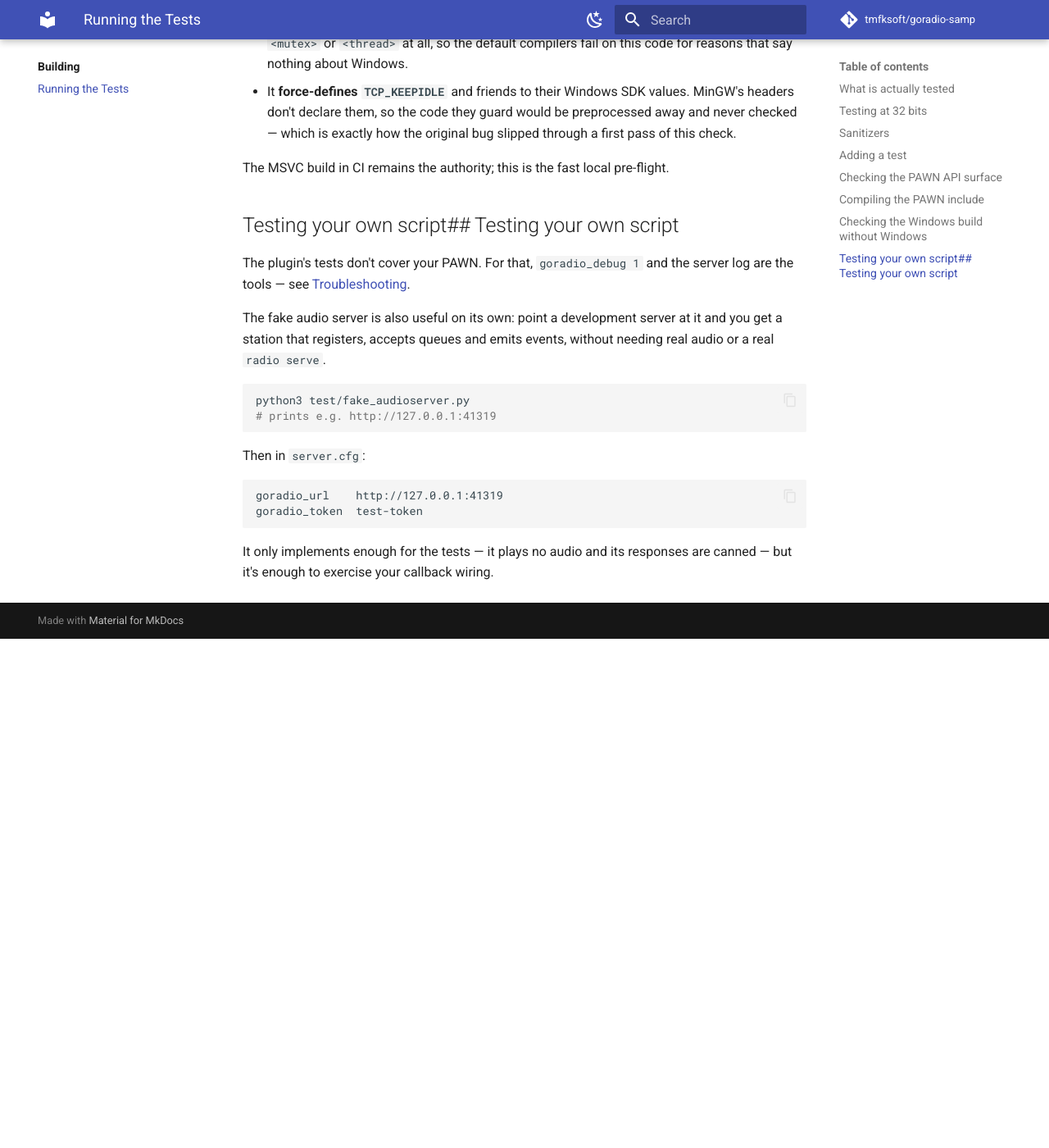
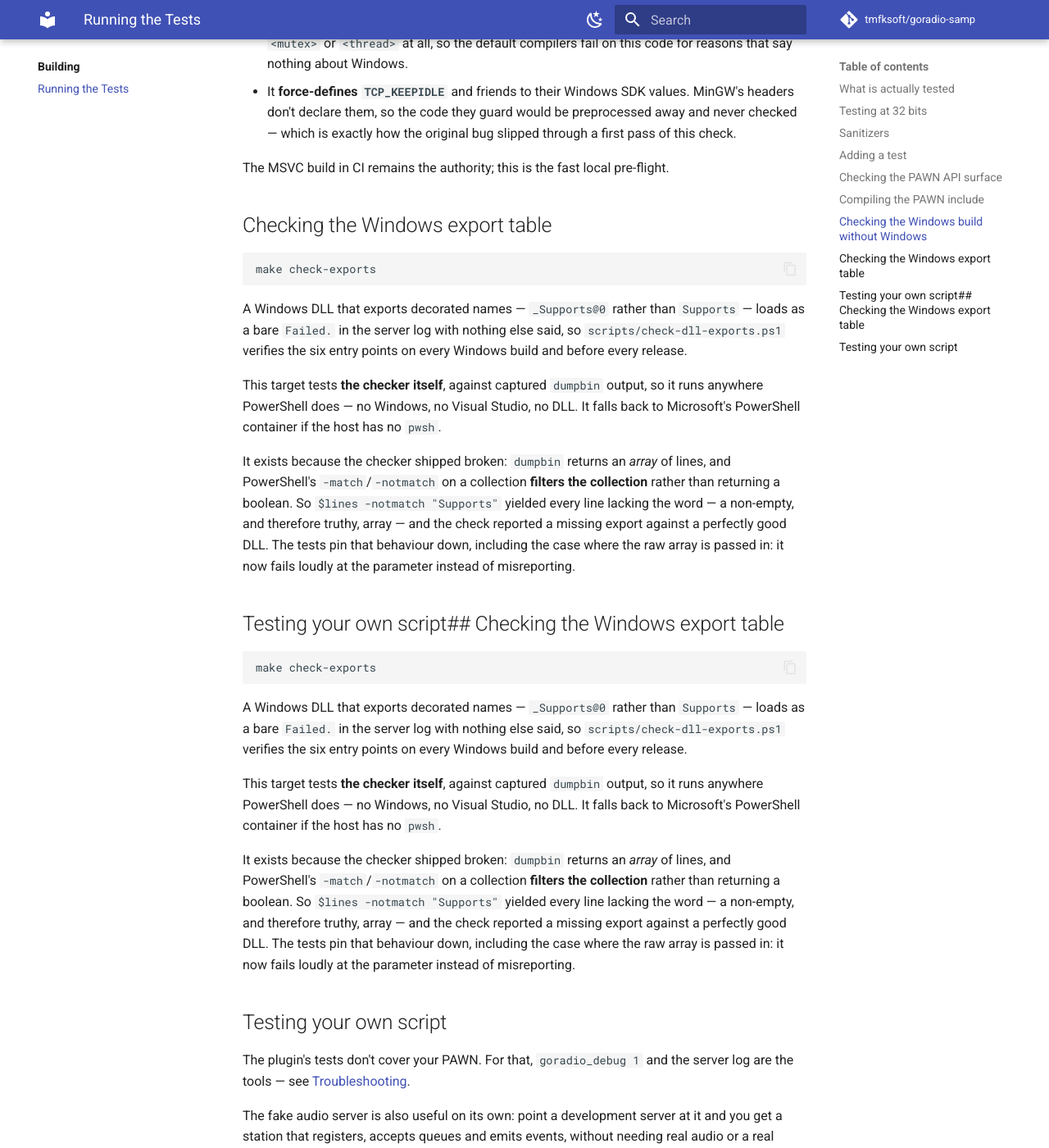
Before and after one commit to GoRadioServer/goradio-samp, an MkDocs documentation site: the page built from docs/content/building/testing.md, in a window 1280 px wide and 1400 px high, scrolled down 4066 px. Shown: the whole window at 82% size. Built offline with MkDocs 1.6.1 and Material for MkDocs 9.7.7, drawn with Linux system fonts in a browser that asks for light colours; comment, search, counter and statistics services are not loaded; before the commit the page ends 4845 px from its top, so only the background shows below that.

Commit message:
Self-test the Windows export checker, and fix two bugs it found
Running PowerShell in a container -- mcr.microsoft.com/powershell -- turns
the previous commit's reasoning into something checked. The array-versus-
string diagnosis was right, and demonstrably so: against a captured dump
of a DLL that does export all six names, the old form returns Object[]
with truthy=True and throws on the first name, while the joined form
returns Boolean False. That is exactly the CI failure, reproduced without
Windows.

Writing the test then found two things the reasoning had wrong:

- `return , $missing` double-wrapped. The unary comma stops a
  single-element array unrolling, but the caller already wraps in @(), so
  an empty result came back as an array containing an empty array --
  Count 1, and a good dump reported a missing export. Returned bare now.

- [string] does not coerce Object[]. I claimed the typed parameter would
  quietly join an array; PowerShell refuses the conversion outright
  ("Cannot convert value to type System.String"). That is a better
  defence than the one I described -- it fails loudly at the parameter
  instead of reaching the operator -- but the comment asserting otherwise
  was wrong, and the test now pins the real behaviour.

Both were in code written to fix a bug, which is the argument for testing
it rather than reasoning twice.

test/test-dll-exports.ps1 covers: a good dump reports nothing missing;
raw dumpbin lines are rejected rather than misreported; decorated names
(_Supports@0) fail; a partial table names only what is absent; empty
output fails rather than passing vacuously. The script's own CLI path was
exercised too -- exit 0 on a good dump, exit 1 naming all six and the
likely cause on a decorated one.

Runs as `make check-exports`, falling back to the container when the host
has no pwsh, and in CI on Linux before the Windows jobs start.

Co-Authored-By: Claude Opus 5 <noreply@anthropic.com>

````diff
--- a/docs/content/building/index.md
+++ b/docs/content/building/index.md
@@ -14,6 +14,7 @@ make TLS=1          # link OpenSSL, so https:// audio server URLs work
 make test           # host-side tests, no SA-MP server needed
 make check-names    # PAWN API surface vs the natives table, and the 31-char limit
 make check-windows  # compile against Windows headers via MinGW, no Windows needed
+make check-exports  # self-test the Windows DLL export checker, no Windows needed
 make clean
 ```
 
--- a/docs/content/building/testing.md
+++ b/docs/content/building/testing.md
@@ -205,7 +205,57 @@ learned the hard way:
 The MSVC build in CI remains the authority; this is the fast local
 pre-flight.
 
-## Testing your own script## Testing your own script
+## Checking the Windows export table
+
+```sh
+make check-exports
+```
+
+A Windows DLL that exports decorated names — `_Supports@0` rather than
+`Supports` — loads as a bare `Failed.` in the server log with nothing
+else said, so `scripts/check-dll-exports.ps1` verifies the six entry
+points on every Windows build and before every release.
+
+This target tests **the checker itself**, against captured `dumpbin`
+output, so it runs anywhere PowerShell does — no Windows, no Visual
+Studio, no DLL. It falls back to Microsoft's PowerShell container if the
+host has no `pwsh`.
+
+It exists because the checker shipped broken: `dumpbin` returns an
+*array* of lines, and PowerShell's `-match`/`-notmatch` on a collection
+**filters the collection** rather than returning a boolean. So
+`$lines -notmatch "Supports"` yielded every line lacking the word — a
+non-empty, and therefore truthy, array — and the check reported a missing
+export against a perfectly good DLL. The tests pin that behaviour down,
+including the case where the raw array is passed in: it now fails loudly
+at the parameter instead of misreporting.
+
+## Testing your own script## Checking the Windows export table
+
+```sh
+make check-exports
+```
+
+A Windows DLL that exports decorated names — `_Supports@0` rather than
+`Supports` — loads as a bare `Failed.` in the server log with nothing
+else said, so `scripts/check-dll-exports.ps1` verifies the six entry
+points on every Windows build and before every release.
+
+This target tests **the checker itself**, against captured `dumpbin`
+output, so it runs anywhere PowerShell does — no Windows, no Visual
+Studio, no DLL. It falls back to Microsoft's PowerShell container if the
+host has no `pwsh`.
+
+It exists because the checker shipped broken: `dumpbin` returns an
+*array* of lines, and PowerShell's `-match`/`-notmatch` on a collection
+**filters the collection** rather than returning a boolean. So
+`$lines -notmatch "Supports"` yielded every line lacking the word — a
+non-empty, and therefore truthy, array — and the check reported a missing
+export against a perfectly good DLL. The tests pin that behaviour down,
+including the case where the raw array is passed in: it now fails loudly
+at the parameter instead of misreporting.
+
+## Testing your own script
 
 The plugin's tests don't cover your PAWN. For that, `goradio_debug 1` and
 the server log are the tools — see
````
Also changed, not shown: CLAUDE.md (+8 -0 lines), 4 other files.
